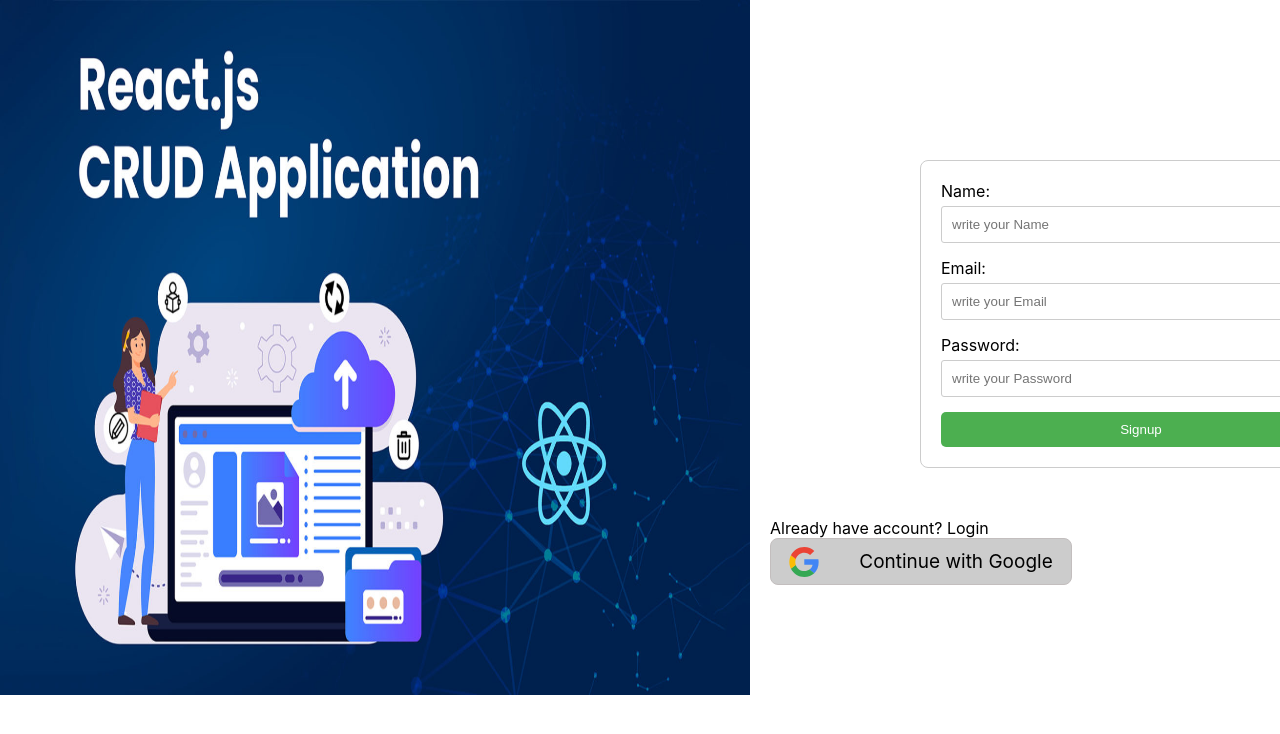
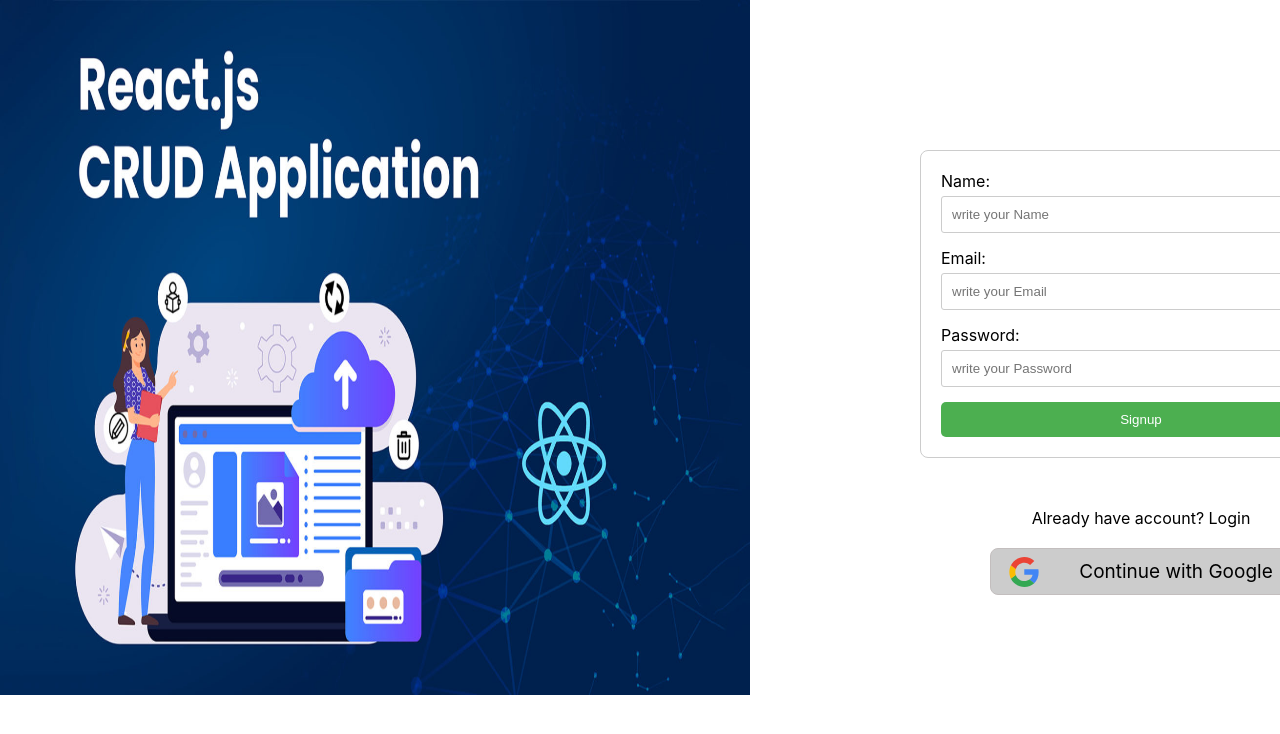
Before and after one commit to hassaan-shafique/firebase-peoples-blog, a React (Create React App) app: page / in a window 1280 px wide. Shown: the top 734 px of the page. Built offline with nearby package versions, Linux system fonts and the light colour scheme.

Commit message:
home page

```diff
--- a/src/App.css
+++ b/src/App.css
@@ -67,3 +67,11 @@
 align-items: center;
 gap: 40px;
 }
+.google-login{
+
+  display: flex;
+  justify-content: center;
+  flex-direction: column;
+  align-items: center;
+  gap: 20px;
+}
--- a/src/component/Home.js
+++ b/src/component/Home.js
@@ -13,15 +13,16 @@
       <div>
         <div className="form">
           <Signup />
-        </div>
-        <div>
-          Already have account? <a>Login</a>
-        </div>
-        <div className='google'>
-        <img src='/google.svg' width={30} height={30}
-          alt='google img'
-        />
-          Continue  with Google
+
+          <div className="google-login">
+            <div>
+              Already have account? <a>Login</a>
+            </div>
+            <div className="google">
+              <img src="/google.svg" width={30} height={30} alt="google img" />
+              Continue with Google
+            </div>
+          </div>
         </div>
       </div>
     </div>
```
